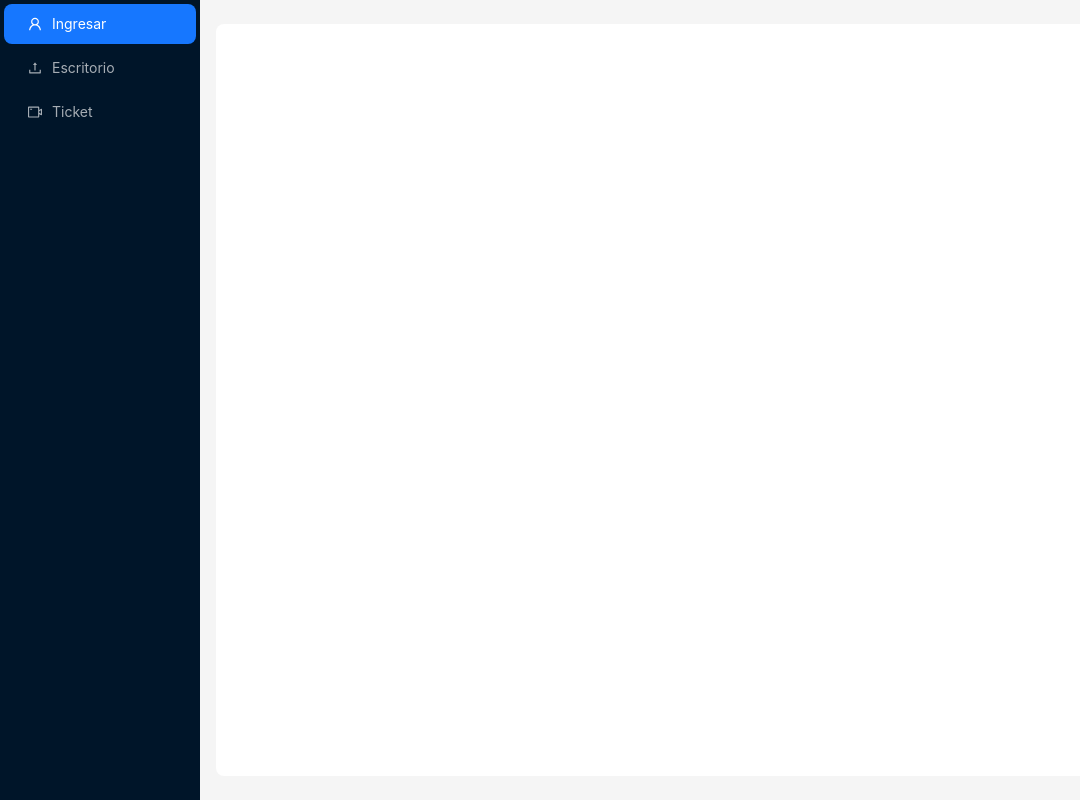
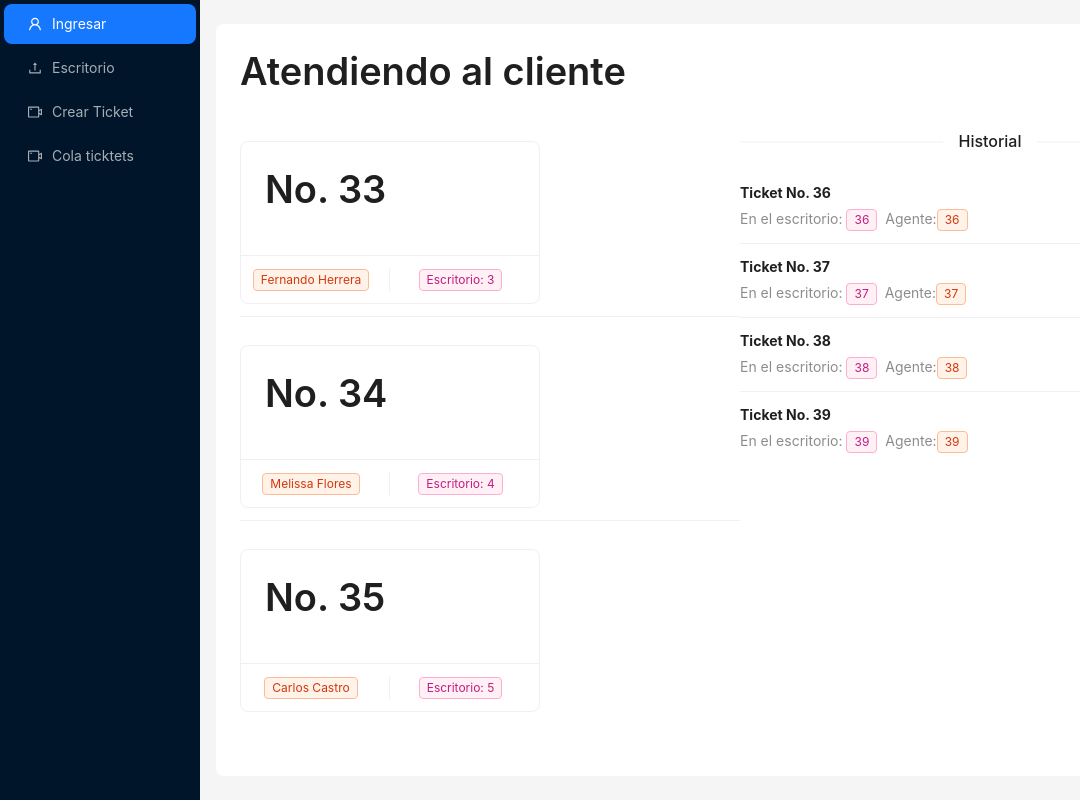
Before and after one commit to Cdev31/Fron-Ticket-App, a React (Vite) app: page /client/queue in a window 1280 px wide. Shown: the whole page, without its empty margins (0-1080 px from the left). Built offline with nearby package versions, Linux system fonts and the light colour scheme.

Commit message:
Continuacion de creacion de pantallas, archivos alterados: LoginPage, QueuePage, CreateTicketPage DeskPage

```diff
--- a/src/Pages/CreateTicketPage.jsx
+++ b/src/Pages/CreateTicketPage.jsx
@@ -1,10 +1,40 @@
+import { Row, Col, Typography, Button } from "antd"
+import { DownloadOutlined } from "@ant-design/icons"
 
-
+const { Text, Title } = Typography
 
 
 export const CreateTicketPage = ()=>{
+
+    const onNewTicket = ()=>{}
+
     return (
         <>
+          <Row>
+              <Col span={14} offset={6} align="center">
+                <Title>Presione el boton para un nuevo ticket</Title>
+                <Button
+                  type="primary"
+                  shape="round"
+                  icon={ <DownloadOutlined/> }
+                  onClick={onNewTicket}
+                >
+                    Nuevo Ticket
+                </Button>
+              </Col>
+          </Row>
+          <Row style={{ marginTop: 100 }} >
+            <Col span={ 14 } offset={ 6 } align="center" >
+                <Text level={2}>
+                    Su numero:
+                </Text>
+                <br/>
+                <Text
+                  type="success"
+                  style={{  fontSize: 55 }}
+                >55</Text>
+            </Col>
+          </Row>
         </>
     )
 }
--- a/src/Pages/DeskPage.jsx
+++ b/src/Pages/DeskPage.jsx
@@ -1,10 +1,57 @@
+import { Row, Col, Typography, Button, Divider } from "antd"
+import { CloseCircleOutlined, RightOutlined } from "@ant-design/icons"
 
-
-
+const { Title, Text } = Typography
 
 export const DeskPage = ()=>{
+    const exit = ()=>{}
+    const onNextTicket = ()=>{}
     return (
         <>
+        <Row>
+            <Col span={20}>
+                <Title level={2} >Kalet</Title>
+                <Text>Usted esta trabajando en el escritorio: </Text>
+                <Text type="success">5</Text>
+            </Col>
+            <Col span={4} align="right">
+              <Button
+              type="primary"
+              shape="round"
+              danger
+              style={{ fontWeight:'bold' }}
+              onClick={exit}
+              >
+                <CloseCircleOutlined/>
+                Salir
+              </Button>
+            </Col>
+        </Row>
+        <Divider/>
+
+        <Row>
+            <Col>
+              <Text>Esta atendiendo el ticket numero:</Text>
+              <Text
+              type="primary"
+              danger
+              style={{ fontSize: 30 }}
+              >55</Text>
+            </Col>
+        </Row>
+
+        <Row>
+            <Col offset={18} span={ 6 } align="right" >
+              <Button
+               onClick={onNextTicket}
+               shape="round"
+               type="primary"
+              >
+                <RightOutlined/>
+                Siguiente
+              </Button>
+            </Col>
+        </Row>
         </>
     )
 }
--- a/src/Pages/Layout.jsx
+++ b/src/Pages/Layout.jsx
@@ -15,22 +15,27 @@ export const LayoutApp = ({ children }) => {
 
   return (
     <Layout style={{ height: '100vh' }}>
-      <Sider hidden={false}>
+      <Sider hidden={false} collapsedWidth="0" breakpoint='md'>
         <div className="demo-logo-vertical" />
         <Menu theme='dark' mode='inline' defaultSelectedKeys={['1']}>
             <Menu.Item key="1" icon={<UserOutlined/>}>
-              <Link to="/login">
+              <Link to="/auth/login">
               Ingresar
               </Link>
             </Menu.Item>
             <Menu.Item key="2" icon={<UploadOutlined/>}>
-              <Link to="/desk">
+              <Link to="/home/desk">
               Escritorio
               </Link>
             </Menu.Item>
             <Menu.Item key="3" icon={<VideoCameraOutlined/>}>
-              <Link to="/ticket">
-              Ticket
+              <Link to="/client/create-ticket">
+              Crear Ticket
+              </Link>
+            </Menu.Item>
+            <Menu.Item key="4" icon={<VideoCameraOutlined/>}>
+              <Link to="/client/queue">
+              Cola ticktets
               </Link>
             </Menu.Item>
         </Menu>
--- a/src/Pages/LoginPage.jsx
+++ b/src/Pages/LoginPage.jsx
@@ -1,11 +1,89 @@
+import { Button, Form, Input, InputNumber, Typography, Divider } from 'antd';
+import { SaveOutlined } from "@ant-design/icons"
+import { useNavigate } from "react-router-dom"
 
 
 
+const { Title, Text } = Typography
 
-export const LoginPage = ()=>{
+export const LoginPage = () => {
+
+    const history = useNavigate()
+
+    const onFinish = (values) => {
+        console.log('Success:', values);
+        history('/home/desk')
+      };
+      const onFinishFailed = (errorInfo) => {
+        console.log('Failed:', errorInfo);
+      };
+
     return (
         <>
-        hi
+        <Title style={{ textAlign:'center' }} level={1}>Ingresar</Title>
+        <Text>Ingrese su nombre y numero de escritorio</Text>
+        <Divider/>
+            <Form
+                style={{
+                    maxWidth: 600,
+                }}
+                name="basic"
+                labelCol={{
+                    span: 6,
+                }}
+                wrapperCol={{
+                    span: 14,
+                }}
+                initialValues={{
+                    remember: true,
+                }}
+                onFinish={onFinish}
+                onFinishFailed={onFinishFailed}
+                autoComplete="off"
+                >
+                <Form.Item
+                    label="Nombre del agente"
+                    name="Agente"
+                    rules={[
+                    {
+                        required: true,
+                        message: 'Please input your username!',
+                    },
+                    ]}
+                >
+                    <Input />
+                </Form.Item>
+
+                <Form.Item
+                    label="Escritorio"
+                    name="Escritorio"
+                    rules={[
+                    {
+                        required: true,
+                        message: 'Please input your password!',
+                    },
+                    ]}
+                >
+                    <InputNumber min={1} max={99} style={{ width:"100%" }}/>
+                </Form.Item>
+
+                <Form.Item
+                    wrapperCol={{
+                    offset: 4,
+                    span: 16,
+                    }}
+                >
+                    <Button style={{
+                        width: '100%' , height: '2.5rem', fontWeight: 'bold',
+                        fontSize: "16px"
+                        }}
+                    type="primary" htmlType="submit">
+                        <SaveOutlined/>
+                    Ingresar
+                    </Button>
+                </Form.Item>
+            </Form>
         </>
-    )
+      );
+
 }
--- a/src/Pages/QueuePage.jsx
+++ b/src/Pages/QueuePage.jsx
@@ -1,10 +1,93 @@
+import { Typography, Row, Col, List, Card, Tag, Divider } from "antd"
 
+const { Title, Text } = Typography
+
+const data = [
+    {
+        ticketNo: 33,
+        escritorio: 3,
+        agente: 'Fernando Herrera'
+    },
+    {
+        ticketNo: 34,
+        escritorio: 4,
+        agente: 'Melissa Flores'
+    },
+    {
+        ticketNo: 35,
+        escritorio: 5,
+        agente: 'Carlos Castro'
+    },
+    {
+        ticketNo: 36,
+        escritorio: 3,
+        agente: 'Fernando Herrera'
+    },
+    {
+        ticketNo: 37,
+        escritorio: 3,
+        agente: 'Fernando Herrera'
+    },
+    {
+        ticketNo: 38,
+        escritorio: 2,
+        agente: 'Melissa Flores'
+    },
+    {
+        ticketNo: 39,
+        escritorio: 5,
+        agente: 'Carlos Castro'
+    },
+];
 
 
 
 export const QueuePage = ()=>{
     return (
         <>
+          <Title>Atendiendo al cliente</Title>
+          <Row>
+              <Col span={ 12 }>
+                <List
+                   dataSource={ data.slice(0,3) }
+                   renderItem={ item => (
+                      <List.Item>
+                         <Card
+                          style={{ width: 300, marginTop: 16 }}
+                          actions={[
+                            <Tag color="volcano" >{ item.agente }</Tag>,
+                            <Tag color="magenta">Escritorio: { item.escritorio }</Tag>
+                          ]}
+                         >
+                            <Title>No. { item.ticketNo }</Title>
+                         </Card>
+                      </List.Item>
+                   )}
+                />
+              </Col>
+
+              <Col span={ 12 }>
+                <Divider>Historial</Divider>
+                <List
+                 dataSource={ data.slice(3) }
+                 renderItem={ item => (
+                    <List.Item>
+                        <List.Item.Meta
+                      title={`Ticket No. ${ item.ticketNo }`}
+                      description={
+                        <>
+                          <Text type="secondary" >En el escritorio: </Text>
+                          <Tag color="magenta" >{ item.ticketNo }</Tag>
+                          <Text type="secondary" >Agente:</Text>
+                          <Tag color="volcano" >{ item.ticketNo }</Tag>
+                        </>
+                      }
+                    />
+                    </List.Item>
+                 )}
+                />
+              </Col>
+          </Row>
         </>
     )
 }
--- /dev/null
+++ b/src/Router/PrivateRouter.jsx
@@ -0,0 +1,12 @@
+import { Navigate } from 'react-router-dom';
+
+
+
+export const PrivateRoute = ({ children }) => {
+
+    const status = 'no-authenticated'
+
+    return (status === 'authenticated')
+        ? children
+        : <Navigate to="/auth/login" />
+}
--- /dev/null
+++ b/src/Router/PublicRouter.jsx
@@ -0,0 +1,11 @@
+import { Navigate } from 'react-router-dom';
+
+
+export const PublicRoute = ({ children }) => {
+
+    const status = 'no-authenticated'
+
+    return (status !== 'authenticated')
+        ? children
+        : <Navigate to="/" />
+}
--- a/src/Router/RouterApp.jsx
+++ b/src/Router/RouterApp.jsx
@@ -1,12 +1,37 @@
-import { Routes, Route } from "react-router-dom"
-import { LoginPage } from "../Pages"
+import { Routes, Route, Navigate } from "react-router-dom"
+import { DeskPage, LoginPage, QueuePage } from "../Pages"
+import { CreateTicketPage } from "../Pages/CreateTicketPage"
+import { PrivateRoute } from "./PrivateRouter"
+import { PublicRoute } from "./PublicRouter"
 
 
 
 export const RouterApp = ()=>{
     return (
         <Routes>
-            <Route path="/login" element={<LoginPage/>}/>
+            <Route path="/home/*" element={
+                <PrivateRoute>
+                    <Routes>
+                      <Route path="/desk" element={<DeskPage/>}/>
+                    </Routes>
+                </PrivateRoute>
+            } />
+            <Route path="/auth/*" element={
+                <PublicRoute>
+                   <Routes>
+                      <Route path="/login" element={<LoginPage/>}/>
+                   </Routes>
+                </PublicRoute>
+            }/>
+
+            <Route path="/client/*" element={
+                <PublicRoute>
+                    <Routes>
+                        <Route path="/create-ticket" element={<CreateTicketPage/>} />
+                        <Route path="/queue" element={<QueuePage/>}/>
+                    </Routes>
+                </PublicRoute>
+            }/>
         </Routes>
     )
 }
```
